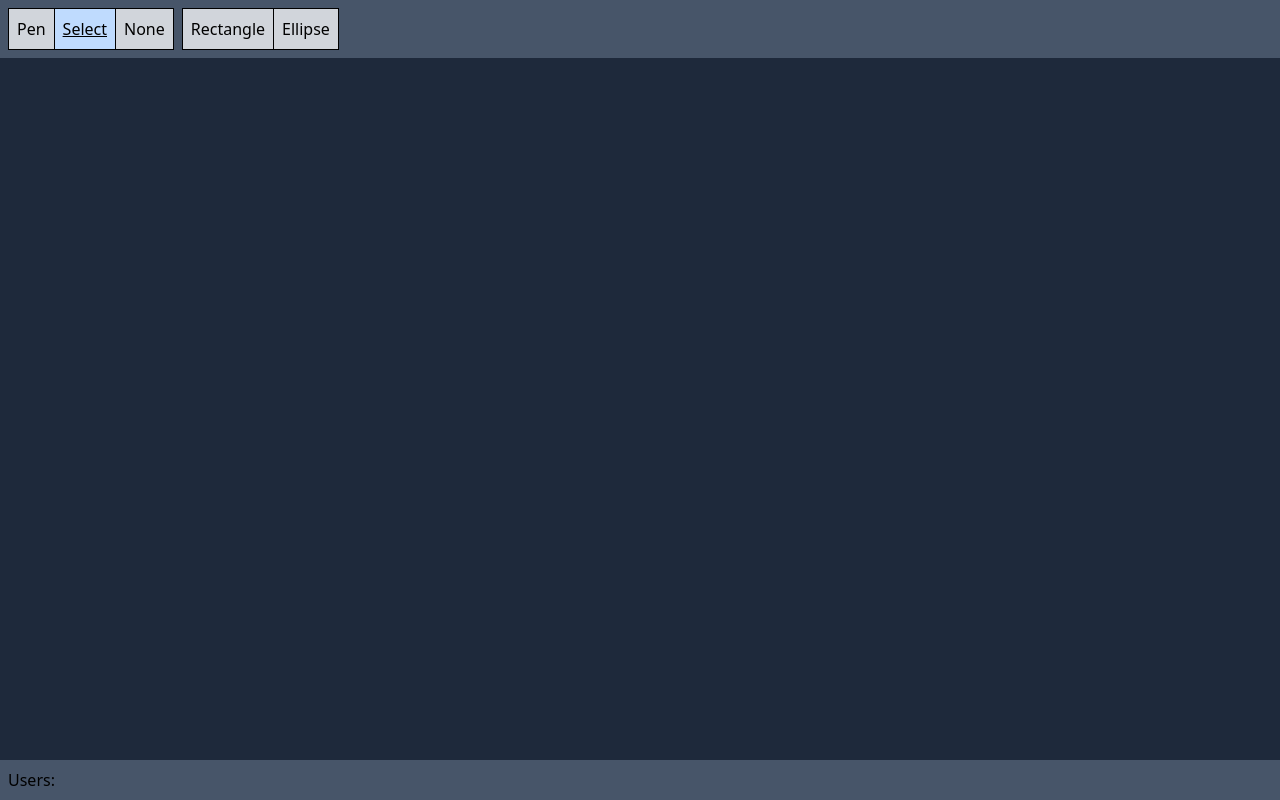
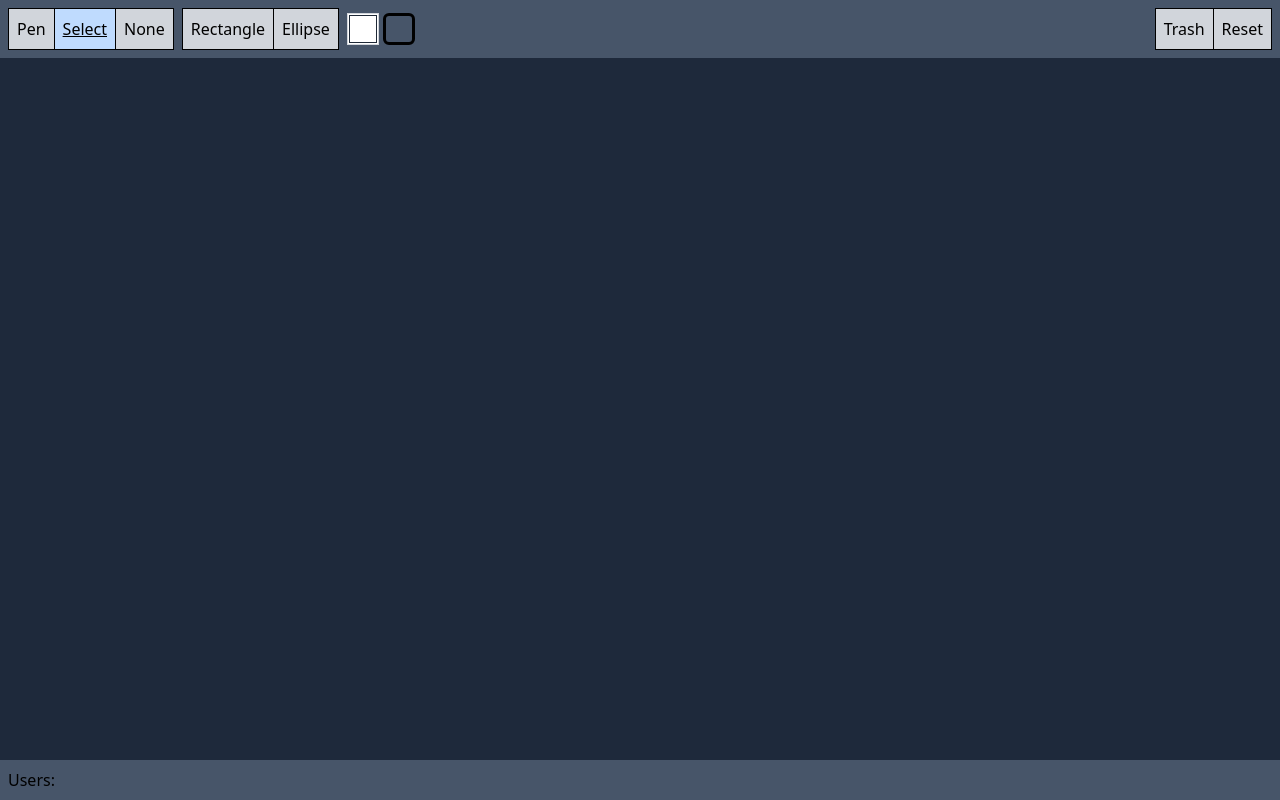
Before and after one commit to matthewkirby/Collaborative-Whiteboard, a React (Vite) app: page / in a window 1280 px wide. Built offline with nearby package versions, Linux system fonts and the light colour scheme.

Commit message:
Added color picker

```diff
--- /dev/null
+++ b/src/components/Toolbar/ColorPicker.tsx
@@ -0,0 +1,46 @@
+import { useBoardStore } from "../../store/boardStore";
+import { PopupButton } from "../ui/PopupButton";
+import { ColorPickerContents } from "./ColorPickerPopup";
+
+export const ColorPicker = () => {
+  const activeFillColor = useBoardStore((s) => s.activeFillColor);
+  const activeStrokeColor = useBoardStore((s) => s.activeStrokeColor);
+  const setActiveFillColor = useBoardStore((s) => s.setActiveFillColor);
+  const setActiveStrokeColor = useBoardStore((s) => s.setActiveStrokeColor);
+
+  return (
+    <>
+      <PopupButton
+        trigger={
+          <div className="w-8 h-8 border border-gray-300 p-0.5 hover:border-gray-500 transition-colors bg-white">
+            <div
+              className="w-full h-full ring-1 ring-gray-800"
+              style={{ background: activeFillColor }}
+            />
+          </div>
+        }
+        title="Fill Color"
+      >
+        <ColorPickerContents
+          value={activeFillColor}
+          onChange={setActiveFillColor}
+        />
+      </PopupButton>
+
+      <PopupButton
+        trigger={
+          <div
+            className="w-8 h-8 rounded-md hover:border-gray-500 transition-colors"
+            style={{ border: `3px solid ${activeStrokeColor}` }}
+          />
+        }
+        title={"Stroke Color"}
+      >
+        <ColorPickerContents
+          value={activeStrokeColor}
+          onChange={setActiveStrokeColor}
+        />
+      </PopupButton>
+    </>
+  );
+};
--- /dev/null
+++ b/src/components/Toolbar/ColorPickerPopup.tsx
@@ -0,0 +1,62 @@
+import { useEffect, useRef } from "react";
+
+// prettier-ignore
+const COLORS = [
+  "#000000", "#ffffff", "#f5f5f5", "#9e9e9e", "#616161", "#212121", "#f44336",
+  "#e91e63", "#9c27b0", "#673ab7", "#3f51b5", "#2196f3", "#03a9f4", "#00bcd4",
+  "#009688", "#4caf50", "#8bc34a", "#cddc39", "#ffeb3b", "#ffc107", "#ff9800",
+  "#ff5722", "#795548", "#607d8b", "#ef9a9a", "#f48fb1", "#ce93d8", "#9fa8da",
+  "#90caf9", "#80cbc4", "#a5d6a7", "#fff59d", "#ffcc80", "#ffab91", "#bcaaa4",
+];
+
+interface ColorPickerContentsProps {
+  value: string;
+  onChange: (color: string) => void;
+}
+
+export const ColorPickerContents = ({
+  value,
+  onChange,
+}: ColorPickerContentsProps) => {
+  const debounceRef = useRef<ReturnType<typeof setTimeout> | undefined>(
+    undefined,
+  );
+
+  const commitDebounced = (color: string) => {
+    clearTimeout(debounceRef.current);
+    debounceRef.current = setTimeout(() => onChange(color), 150);
+  };
+
+  const commitInsta = (color: string) => {
+    clearTimeout(debounceRef.current);
+    onChange(color);
+  };
+
+  useEffect(() => () => clearTimeout(debounceRef.current), []);
+
+  return (
+    <div className="bg-white border-gray-200 rounded-xl p-2.5 w-44 shadow-md">
+      <div className="grid grid-cols-7 gap-1 mb-2">
+        {COLORS.map((color) => (
+          <button
+            key={color}
+            onClick={() => commitInsta(color)}
+            style={{ background: color }}
+            className={`w-5 h-5 rounded cursor-pointer transition-transform hover:scale-110
+              ${color === value ? "ring-2 ring-gray-800 ring-offset-1" : "ring-1 ring-gray-200"}`}
+          />
+        ))}
+      </div>
+      <div className="border-t border-gray-100 pt-2 flex items-center gap-1.5">
+        <span className="text-xs text-gray-400 flex-1">Custom</span>
+        <input
+          type="color"
+          defaultValue={value}
+          onChange={(e) => commitDebounced(e.target.value)}
+          onMouseUp={(e) => commitInsta(e.currentTarget.value)}
+          onBlur={(e) => commitInsta(e.currentTarget.value)}
+        />
+      </div>
+    </div>
+  );
+};
--- a/src/components/Toolbar/Toolbar.tsx
+++ b/src/components/Toolbar/Toolbar.tsx
@@ -1,4 +1,5 @@
 import { useBoardStore, type ShapeToolTypes } from "../../store/boardStore";
+import { ColorPicker } from "./ColorPicker";
 
 interface ButtonProps {
   display: string;
@@ -32,8 +33,8 @@ export const Toolbar = () => {
   };
 
   return (
-    <div className="flex bg-slate-600 p-2 gap-2">
-      <span>
+    <div className="flex bg-slate-600 p-2 gap-2 items-center">
+      <div className="flex">
         <Button
           display="Pen"
           name="pen"
@@ -49,8 +50,8 @@ export const Toolbar = () => {
           name="none"
           onClick={() => setPointerMode("none")}
         />
-      </span>
-      <span>
+      </div>
+      <div className="flex">
         <Button
           display="Rectangle"
           name="rectangle"
@@ -61,7 +62,22 @@ export const Toolbar = () => {
           name="circle"
           onClick={() => choseShapeMode("circle")}
         />
-      </span>
+      </div>
+      <div className="flex gap-1">
+        <ColorPicker />
+      </div>
+      <div className="flex ml-auto">
+        <Button
+          display="Trash"
+          name="trash"
+          onClick={() => console.log("TBD")}
+        />
+        <Button
+          display="Reset"
+          name="trash"
+          onClick={() => console.log("TBD")}
+        />
+      </div>
     </div>
   );
 };
--- /dev/null
+++ b/src/components/ui/PopupButton.tsx
@@ -0,0 +1,34 @@
+import type React from "react";
+import { useEffect, useRef, useState } from "react";
+
+interface PopupButtonProps {
+  trigger: React.ReactNode;
+  children: React.ReactNode;
+  title?: string;
+}
+
+export const PopupButton = ({ trigger, children, title }: PopupButtonProps) => {
+  const [open, setOpen] = useState(false);
+  const wrapperRef = useRef<HTMLDivElement>(null);
+
+  useEffect(() => {
+    const handler = (e: MouseEvent) => {
+      if (!wrapperRef.current?.contains(e.target as Node)) setOpen(false);
+    };
+    document.addEventListener("click", handler);
+    return () => document.removeEventListener("click", handler);
+  }, []);
+
+  return (
+    <div ref={wrapperRef} className="relative flex items-center">
+      <button title={title} onClick={() => setOpen((o) => !o)}>
+        {trigger}
+      </button>
+      {open && (
+        <div className="absolute top-[calc(100%+6px)] left-0 z-50">
+          {children}
+        </div>
+      )}
+    </div>
+  );
+};
```
